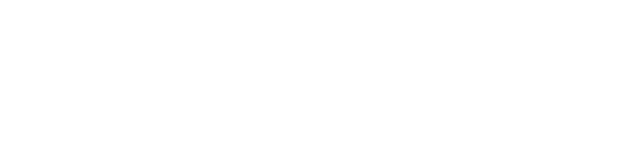
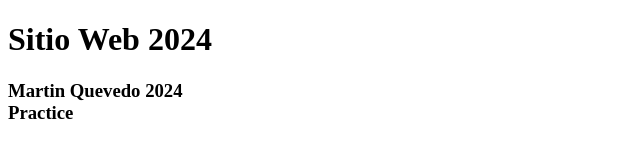
Before and after one commit to martinquevedo39/PRA1-MQ, a plain HTML site: page index.html in a window 1280 px wide. Shown: the whole page, without its empty margins (0-640 px from the left). Drawn offline with Linux system fonts and the light colour scheme.

Commit message:
Update index.html
Actualizacion index

```diff
--- a/index.html
+++ b/index.html
@@ -2,10 +2,18 @@
 <html lang="en">
 <head>
     <meta charset="UTF-8">
-    <meta name="viewport" content="width=device-width, initial-scale=1.0">
+    <meta name="viewport" content="width=h1, initial-scale=1.0">
     <title>Document</title>
 </head>
 <body>
+    <h1>Sitio Web 2024</h1>
+<h3>
+    Martin Quevedo
+    2024
+    <br>
+    Practice
+
+</h3>
 
 </body>
 </html>
```
